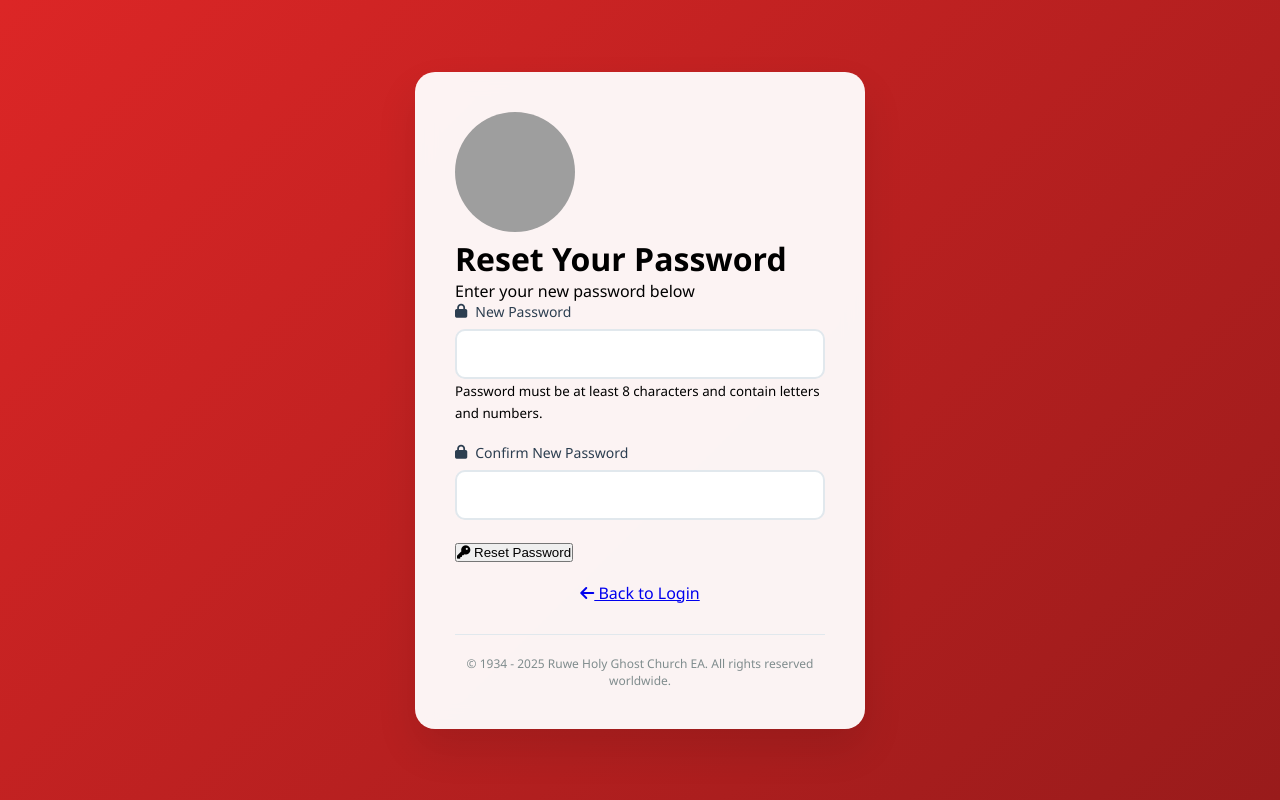
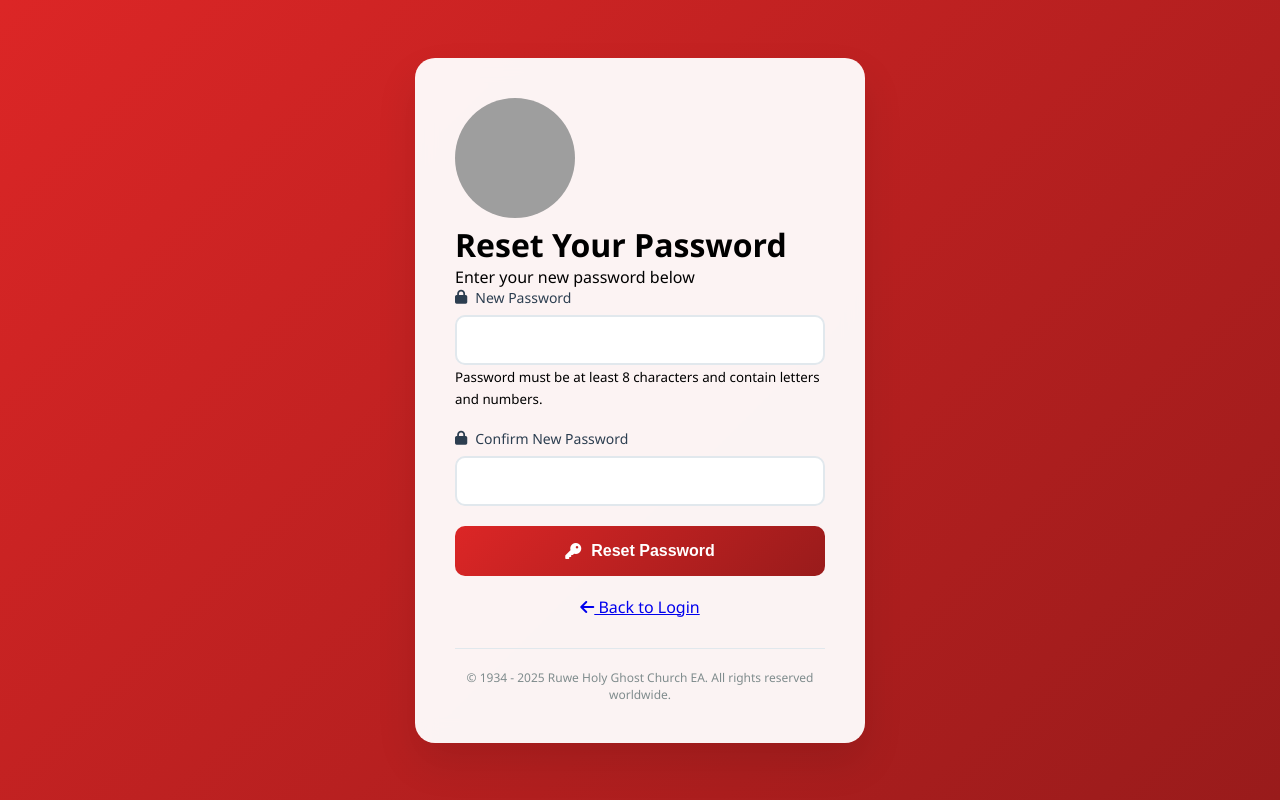
Before and after one commit to ruweholyghostchurchea/RuweHolyGhostChurch, a Django app: template templates/authentication/password_reset_confirm.html in a window 1280 px wide. Run offline with Django 5.2, Linux system fonts and the light colour scheme; the template is opened without the code that fills it, so the values that code supplies are empty, except form fields; tables that the repository leaves empty hold one stand-in row (values such as "Sample post"); form fields are guessed from the names that the template uses; grey boxes are pictures that could not be loaded.

Commit message:
Update password_reset_confirm.html

```diff
--- a/templates/authentication/password_reset_confirm.html
+++ b/templates/authentication/password_reset_confirm.html
@@ -62,7 +62,7 @@
                     {% endif %}
                 </div>
 
-                <button type="submit" class="btn-primary">
+                <button type="submit" class="auth-btn">
                     <i class="fas fa-key"></i> Reset Password
                 </button>
             </form>
```
